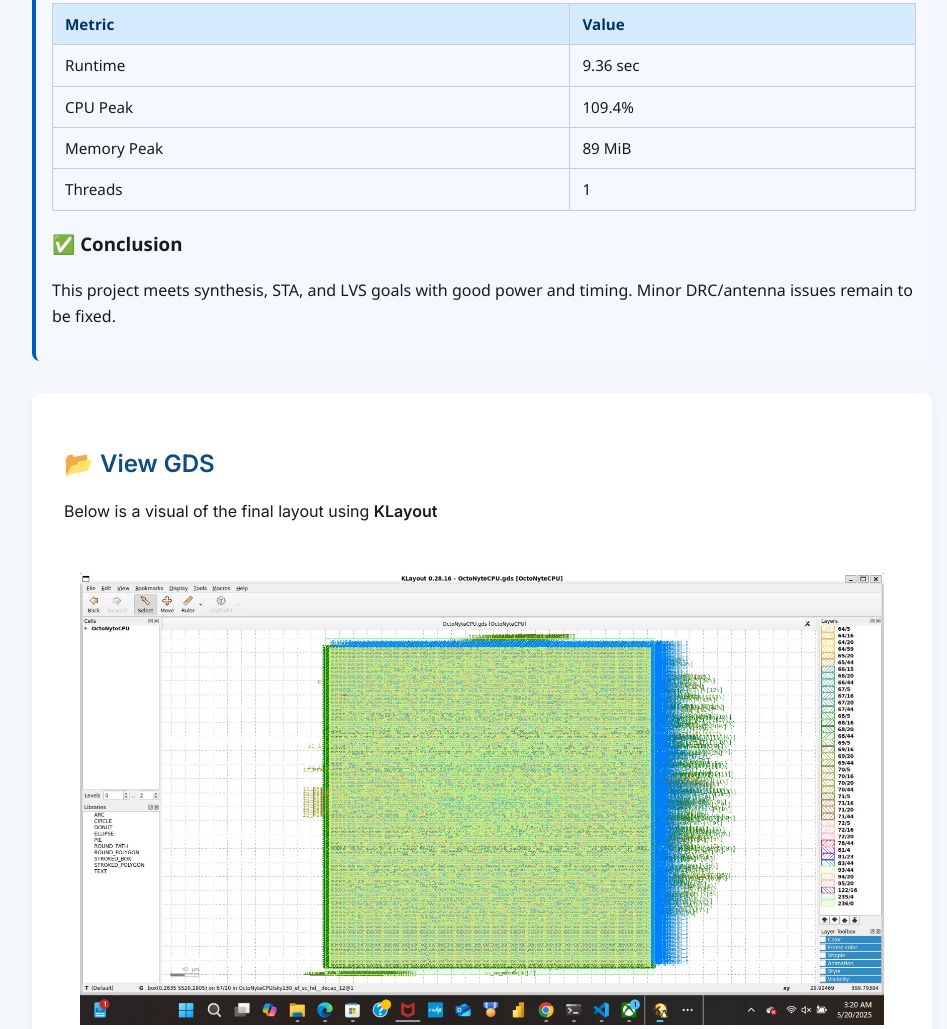
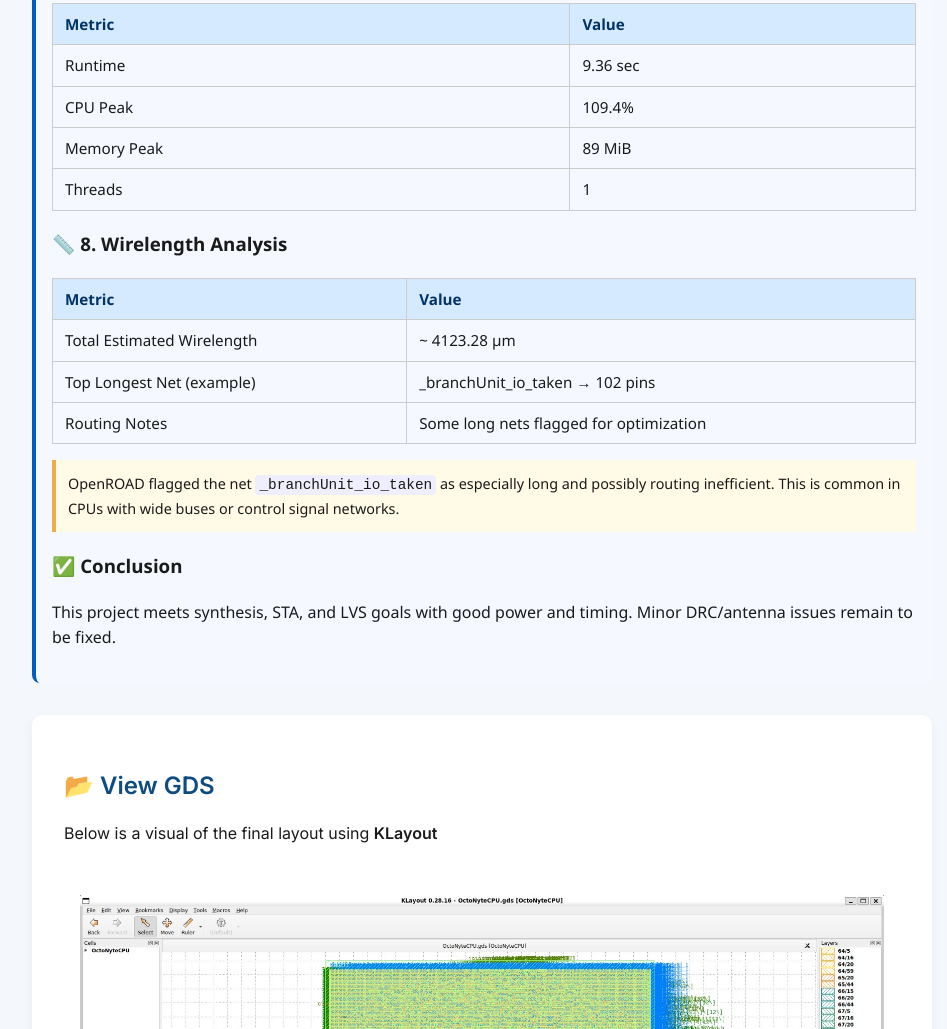
Before and after one commit to ravitejaparvathaneni/raviteja.github.io, a plain HTML site: page index.html in a window 1280 px wide. Shown: the part 4234-5263 px from the top of the page, without its empty margins (158-1105 px from the left). Drawn offline with Linux system fonts and the light colour scheme.

Commit message:
Add wirelength analysis

```diff
--- a/index.html
+++ b/index.html
@@ -187,6 +187,8 @@
       <tr><td>Multi-input Comb.</td><td>3862</td><td>39131.28</td></tr>
       <tr><th>Total</th><th>5062</th><th>63,134.30</th></tr>
     </table>
+
+<!--     <li><strong>Most of these analysis were from:</strong> <code>13-openroad-floorplan/openroad-floorplan.log</code></li> -->
   </div>
 
   <div class="card">
@@ -273,6 +275,18 @@
     <tr><td>Threads</td><td>1</td></tr>
   </table>
 
+  <h3>📏 8. Wirelength Analysis</h3>
+  <table>
+    <tr><th>Metric</th><th>Value</th></tr>
+    <tr><td>Total Estimated Wirelength</td><td>~ 4123.28 µm</td></tr>
+    <tr><td>Top Longest Net (example)</td><td>_branchUnit_io_taken → 102 pins</td></tr>
+    <tr><td>Routing Notes</td><td>Some long nets flagged for optimization</td></tr>
+  </table>
+  <div class="note">
+    OpenROAD flagged the net <code>_branchUnit_io_taken</code> as especially long and possibly routing inefficient. This is common in CPUs with wide buses or control signal networks.
+  </div>
+
+
   <h3>✅ Conclusion</h3>
   <p>This project meets synthesis, STA, and LVS goals with good power and timing. Minor DRC/antenna issues remain to be fixed.</p>
 </details>
```
